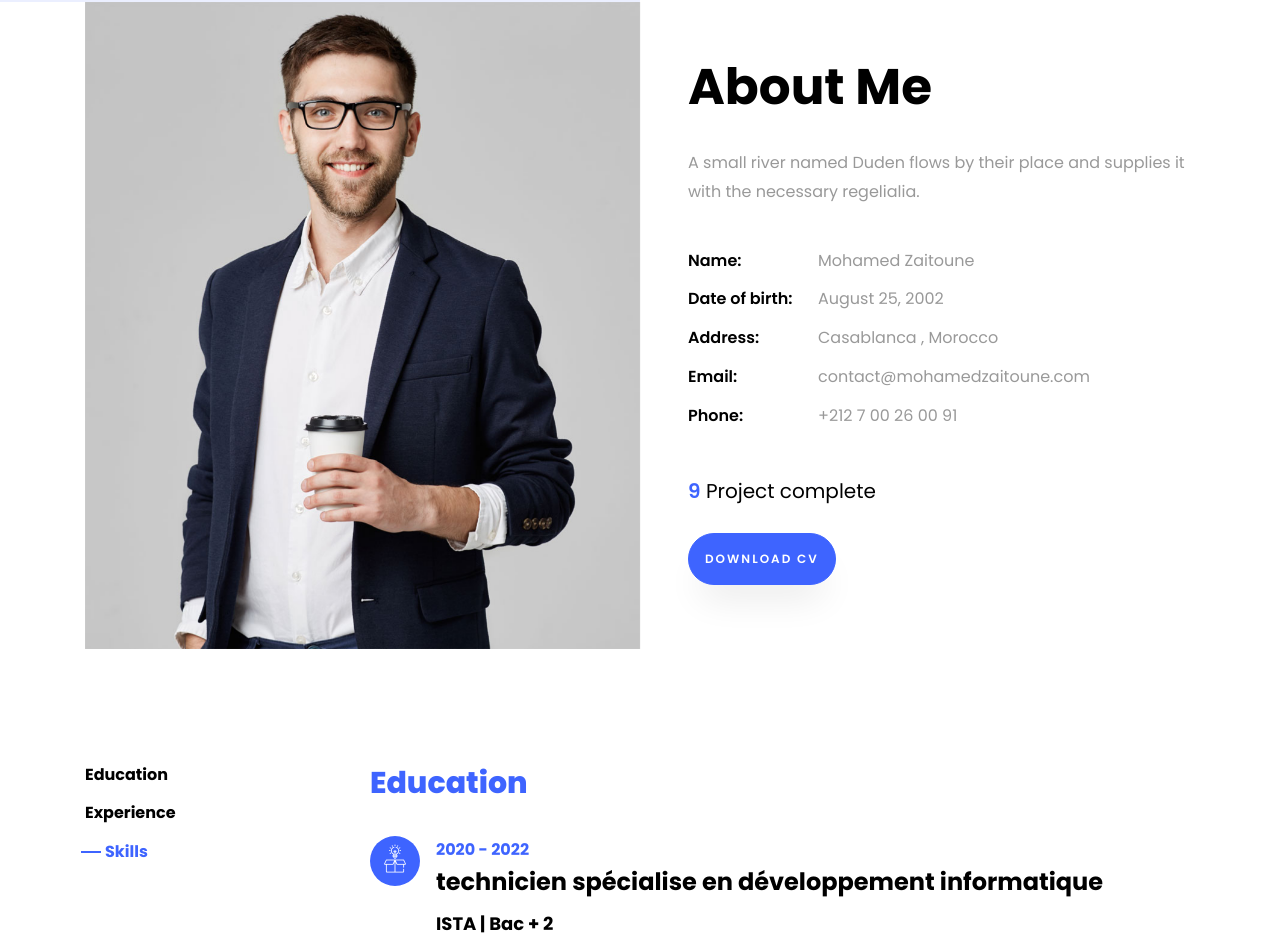
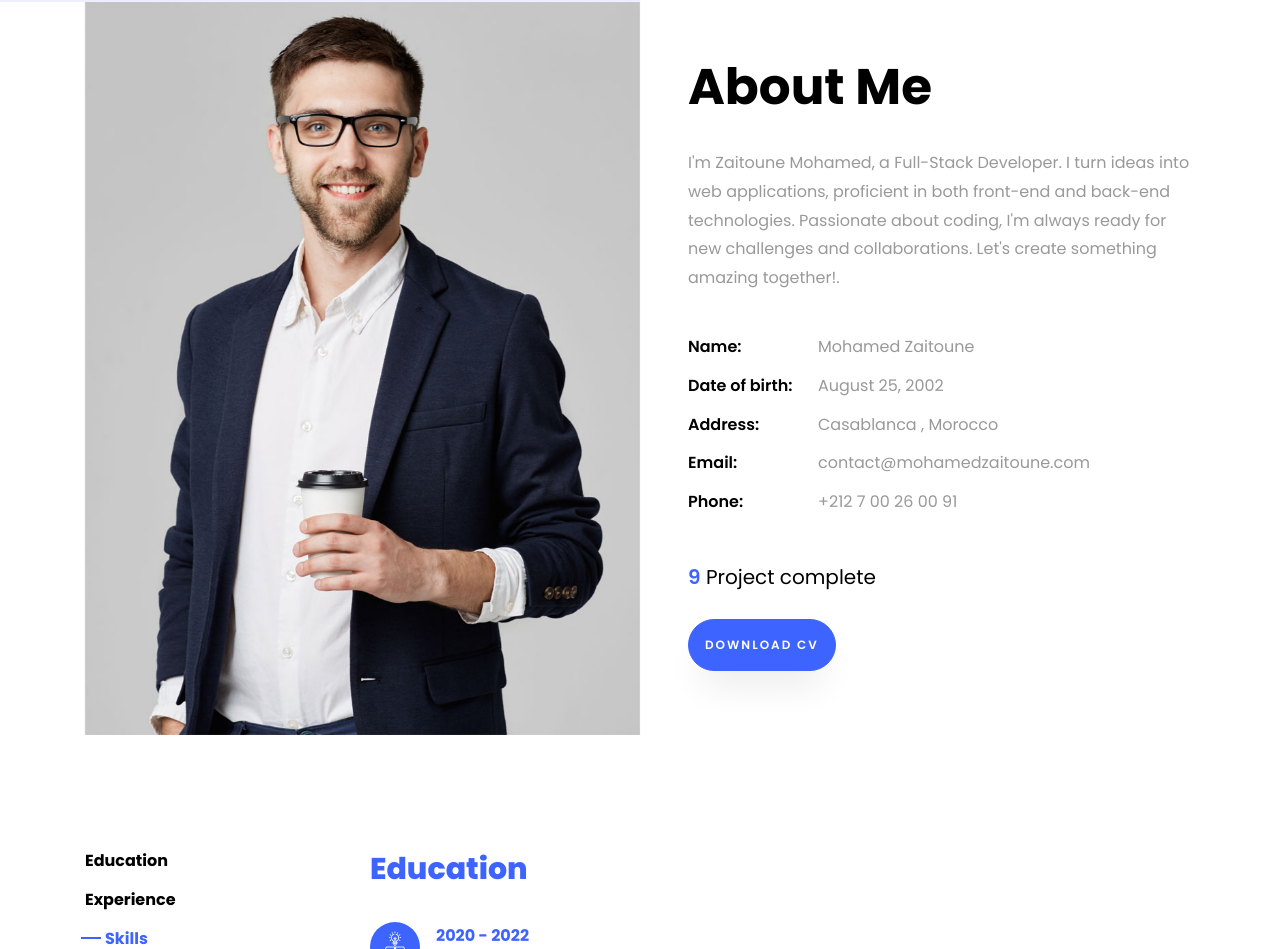
Before and after one commit to ZaitouneMohamed/potfolio, a plain HTML site: page index.html in a window 1280 px wide. Shown: the part 798-1747 px from the top of the page. Drawn offline with Linux system fonts and the light colour scheme; files whose address does not match are found by name.

Commit message:
Update index.html

```diff
--- a/index.html
+++ b/index.html
@@ -86,7 +86,7 @@
 					<div class="col-md-12 heading-section ftco-animate">
 						<h1 class="big">About</h1>
 						<h2 class="mb-4">About Me</h2>
-						<p>A small river named Duden flows by their place and supplies it with the necessary regelialia.</p>
+						<p>I'm Zaitoune Mohamed, a Full-Stack Developer. I turn ideas into web applications, proficient in both front-end and back-end technologies. Passionate about coding, I'm always ready for new challenges and collaborations. Let's create something amazing together!.</p>
 						<ul class="about-info mt-4 px-md-0 px-2">
 							<li class="d-flex"><span>Name:</span> <span>Mohamed Zaitoune</span></li>
 							<li class="d-flex"><span>Date of birth:</span> <span>August 25, 2002</span></li>
```
